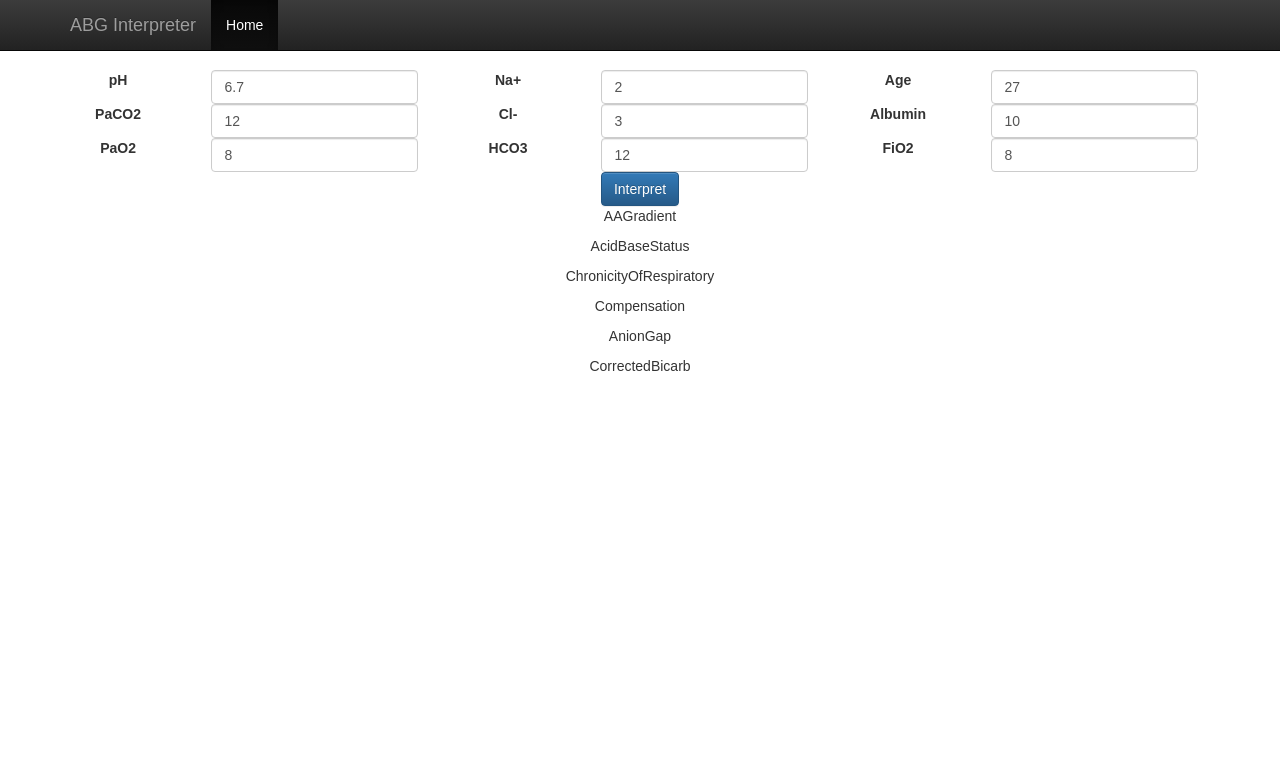
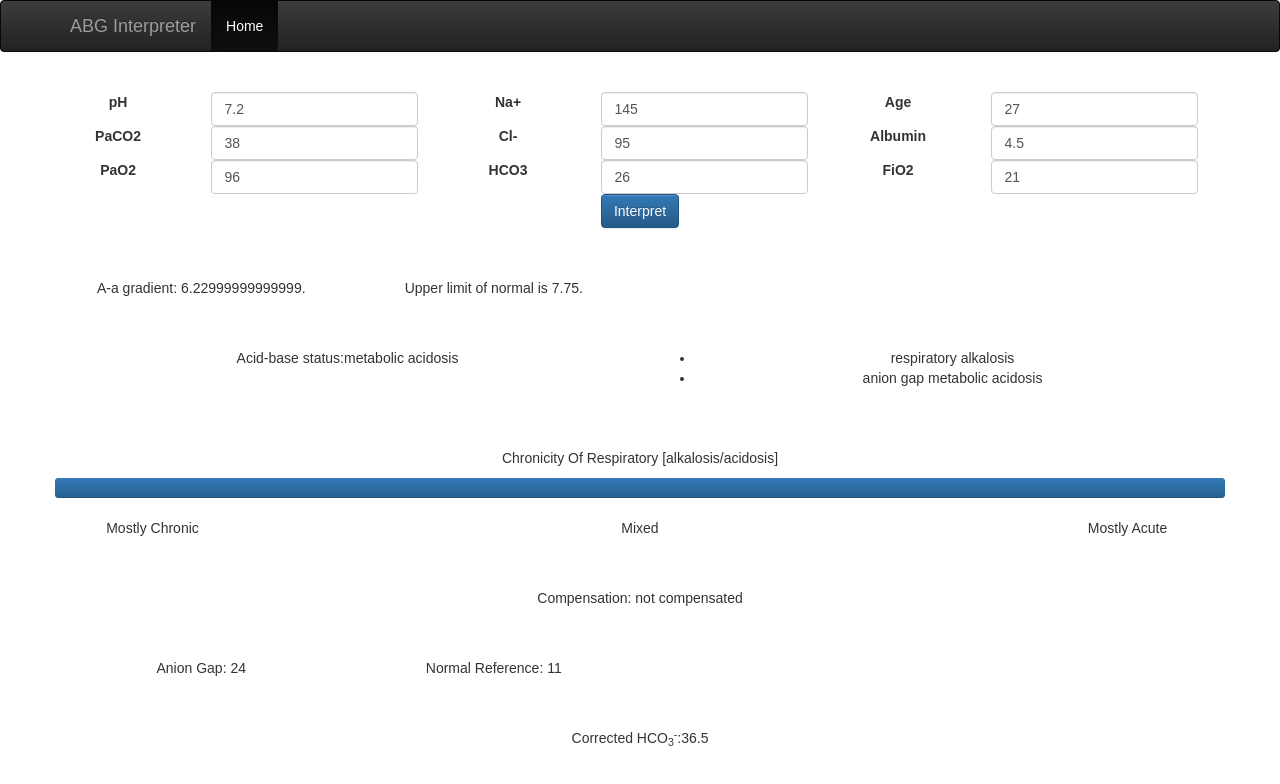
Before and after one commit to bgschiller/abg-interpreter, a React (Create React App) app: page / in a window 1280 px wide. Shown: the top 784 px of the page. Built offline with nearby package versions, Linux system fonts and the light colour scheme.

Commit message:
structure mostly done

```diff
--- a/public/index.html
+++ b/public/index.html
@@ -25,7 +25,7 @@
     <script src="https://oss.maxcdn.com/respond/1.4.2/respond.min.js"></script>
     <script src="http://cdnjs.cloudflare.com/ajax/libs/es5-shim/3.4.0/es5-shim.js"></script>
     <script src="http://cdnjs.cloudflare.com/ajax/libs/es5-shim/3.4.0/es5-sham.js"></script>
-    <![endif]-->`
+    <![endif]-->
     <title>ABG Interpreter</title>
   </head>
   <body>
--- a/src/ABGResults.js
+++ b/src/ABGResults.js
@@ -3,37 +3,103 @@ import {labValuesComplete, interpret_abg} from './interpret_lab_values';
 
 
 const AAGradient = (props) => {
-    return <p>AAGradient</p>;
+    const {aa_gradient, aa_gradient_uln} = props.results;
+    return (
+        <div className="result-section row">
+            <div className="col-sm-3">
+                A-a gradient: {aa_gradient}.
+            </div>
+            <div className="col-sm-3">
+                Upper limit of normal is {aa_gradient_uln}.
+            </div>
+        </div>
+    );
 };
 const AcidBaseStatus = (props) => {
-    return <p>AcidBaseStatus</p>;
+    const { acid_base_status } = props.results;
+    return (
+        <div className="result-section row">
+            <div className="col-xs-6">
+                <p>
+                    Acid-base status:
+                    {acid_base_status.primary_acid_base_status}
+                </p>
+            </div>
+            <div className="col-xs-6">
+                <ul>
+                    {acid_base_status.secondary_acid_base_statuses.map((s, ix) => {
+                        return <li key={ix}>{s}</li>;
+                    })}
+                </ul>
+            </div>
+        </div>);
 };
 const ChronicityOfRespiratory = (props) => {
-    return <p>ChronicityOfRespiratory</p>;
+    const { value, lower_limit, upper_limit } = props.results.chronicity_of_respiratory;
+    const w = 100 * (value - lower_limit) / (upper_limit - lower_limit),
+        style = {width:  w + "%"};
+    return (<div className="result-section row">
+        <p>Chronicity Of Respiratory [alkalosis/acidosis]</p>
+        <div className="progress">
+            <div className="progress-bar" role="progressbar"
+                style={style}
+                aria-valuenow={value}
+                aria-valuemin={lower_limit}
+                aria-valuemax={upper_limit}>
+            </div>
+        </div>
+        <div className="col-xs-2">
+            <span>Mostly Chronic</span>
+        </div>
+        <div className="col-xs-8">
+            <span>Mixed</span>
+        </div>
+        <div className="col-xs-2">
+            <span>Mostly Acute</span>
+        </div>
+    </div>);
 };
 const Compensation = (props) => {
-    return <p>Compensation</p>;
+    const { compensation } = props.results;
+    return (<div className="result-section">
+        <p>Compensation: {compensation}</p>
+    </div>);
 };
 const AnionGap = (props) => {
-    return <p>AnionGap</p>;
+    const { anion_gap, anion_gap_normal_reference } = props.results;
+    return (<div className="result-section row">
+        <div className="col-xs-3">
+            Anion Gap: {anion_gap}
+        </div>
+        <div className="col-xs-3">
+            Normal Reference: {anion_gap_normal_reference}
+        </div>
+    </div>);
 };
 const CorrectedBicarb = (props) => {
-    return <p>CorrectedBicarb</p>;
+    const { corrected_bicarb } = props.results;
+    if (! corrected_bicarb ){
+        return null;
+    }
+    return (<div className="result-section">
+        Corrected HCO<sub>3</sub><sup>-</sup>:
+        {corrected_bicarb}
+    </div>);
 };
 
 
 const ABGResults = (props) => {
     var { labValues } = props.state;
     if (labValues && labValuesComplete(labValues)){
-        const interpetation = interpret_abg(labValues);
+        const results = interpret_abg(labValues);
         return (
             <div className="results">
-                <AAGradient interpetation={interpetation} />
-                <AcidBaseStatus interpetation={interpetation} />
-                <ChronicityOfRespiratory interpetation={interpetation} />
-                <Compensation interpetation={interpetation} />
-                <AnionGap interpetation={interpetation} />
-                <CorrectedBicarb interpetation={interpetation} />
+                <AAGradient results={results} />
+                <AcidBaseStatus results={results} />
+                <ChronicityOfRespiratory results={results} />
+                <Compensation results={results} />
+                <AnionGap results={results} />
+                <CorrectedBicarb results={results} />
             </div>
         );
     }
--- a/src/App.css
+++ b/src/App.css
@@ -19,5 +19,10 @@
 }
 
 .container-main {
-    padding-top: 50px;
+    padding-top: 20px;
 }
+
+.result-section {
+    margin-top: 50px;
+    margin-bottom: 50px;
+}
--- a/src/App.js
+++ b/src/App.js
@@ -9,15 +9,15 @@ class App extends Component {
         super(props);
         this.state = {
             labValues: {
-                pH: 6.7,
+                pH: 7.2,
                 Age: 27,
-                Cl: 3,
-                Na: 2,
-                PaCO2: 12,
-                Albumin: 10,
-                PaO2: 8,
-                HCO3:12,
-                FiO2: 8,
+                Cl: 95,
+                Na: 145,
+                PaCO2: 38,
+                Albumin: 4.5,
+                PaO2: 96,
+                HCO3: 26,
+                FiO2: 21,
             },
             mode: 'editing',
         };
--- a/src/NavBar.js
+++ b/src/NavBar.js
@@ -1,7 +1,7 @@
 import React from 'react';
 
 const NavBar = () =>
-    (<nav className="navbar navbar-inverse navbar-fixed-top">
+    (<nav className="navbar navbar-inverse">
      <div className="container">
        <div className="navbar-header">
          <a className="navbar-brand" href="#">ABG Interpreter</a>
```
